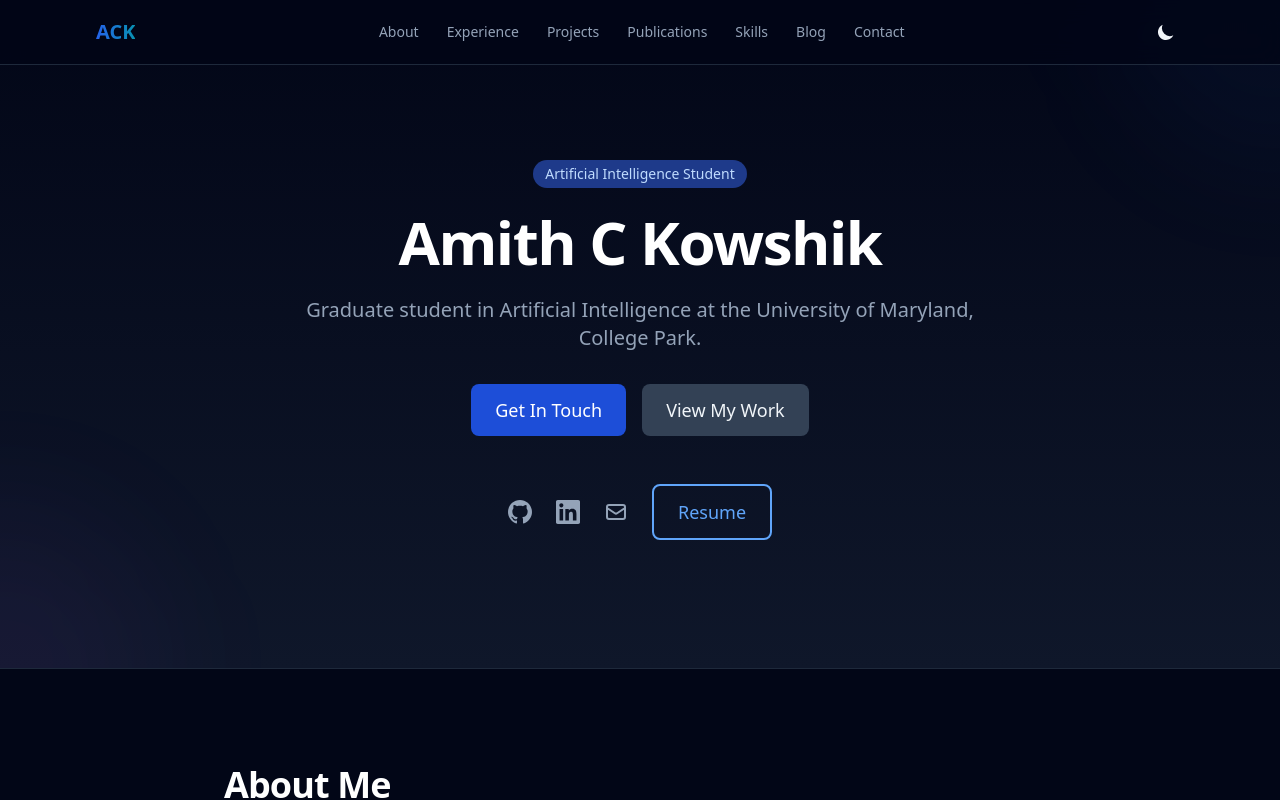
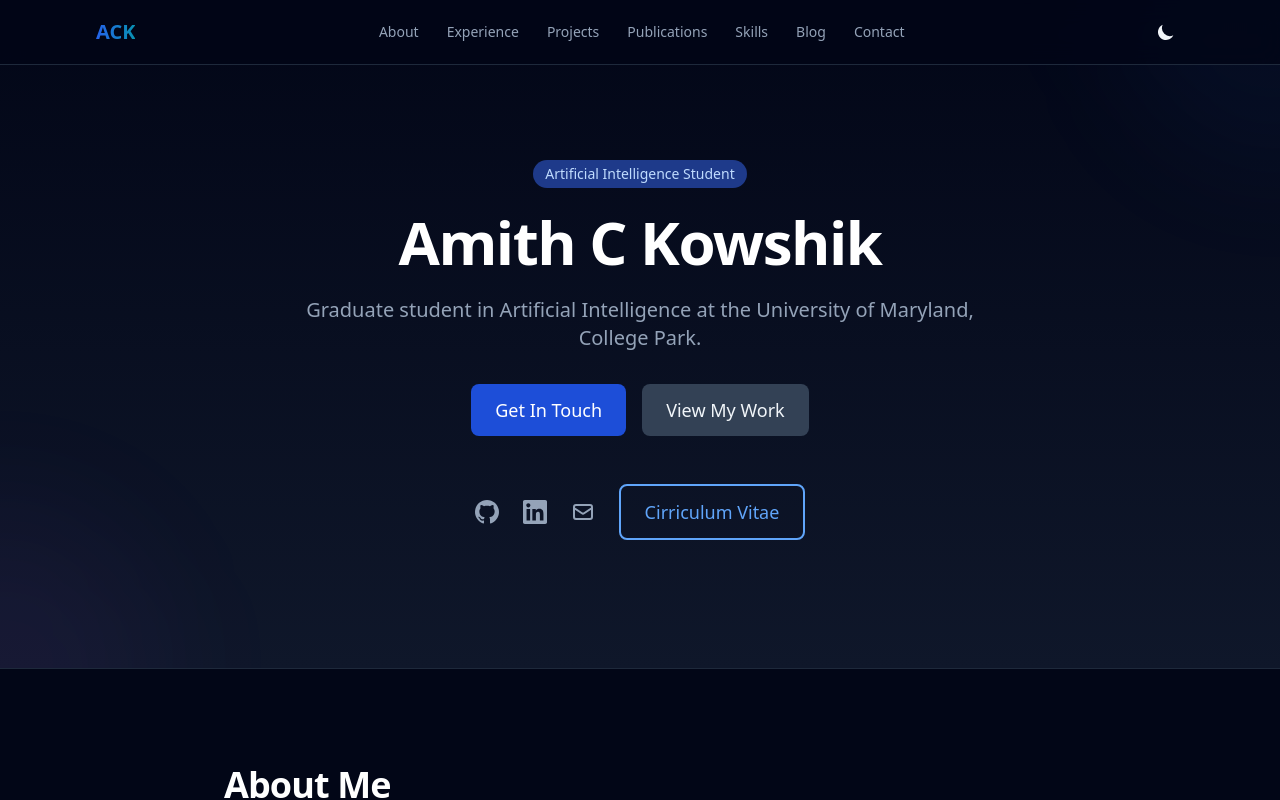
Before and after one commit to amithck/my-website, a Next.js app: page / in a window 1280 px wide. Shown: the top 800 px of the page. Built offline with nearby package versions, Linux system fonts and the light colour scheme.

Commit message:
updating cv

```diff
--- a/components/sections/HeroSection.tsx
+++ b/components/sections/HeroSection.tsx
@@ -97,8 +97,8 @@ export default function HeroSection() {
             </a>
 
             {/* Resume Button */}
-            <a href="/resume.pdf" download className="btn btn-outline btn-lg">
-              Resume
+            <a href="/cv.pdf" download className="btn btn-outline btn-lg">
+              Cirriculum Vitae
             </a>
           </div>
         </div>
--- a/next.config.js
+++ b/next.config.js
@@ -54,7 +54,7 @@ const nextConfig = {
     return [
       {
         source: '/cv',
-        destination: '/resume.pdf',
+        destination: '/cv.pdf',
         permanent: false,
       },
     ];
```
Also changed, not shown: 2 other files (tests, documents, lock files or other folders).
